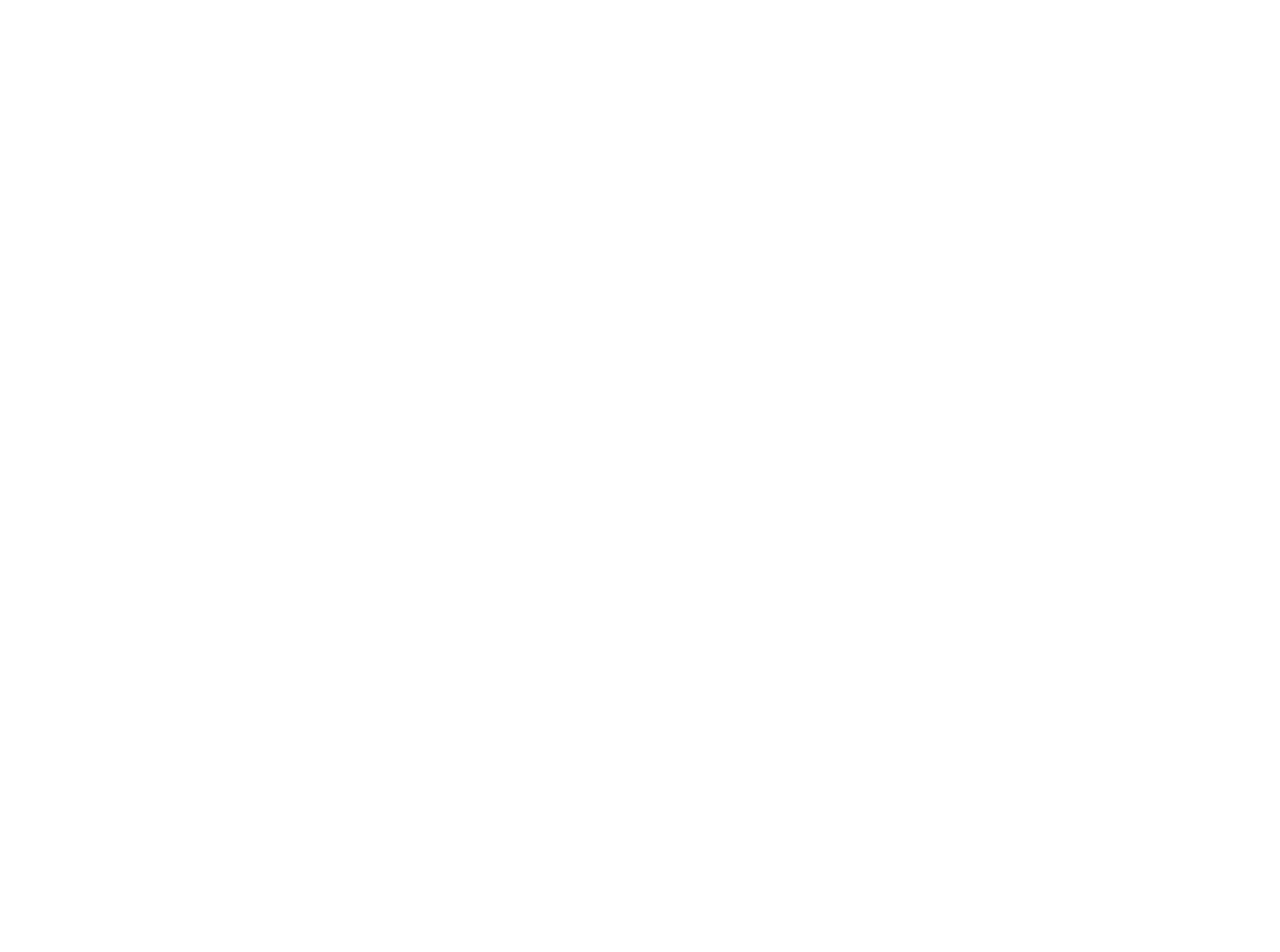
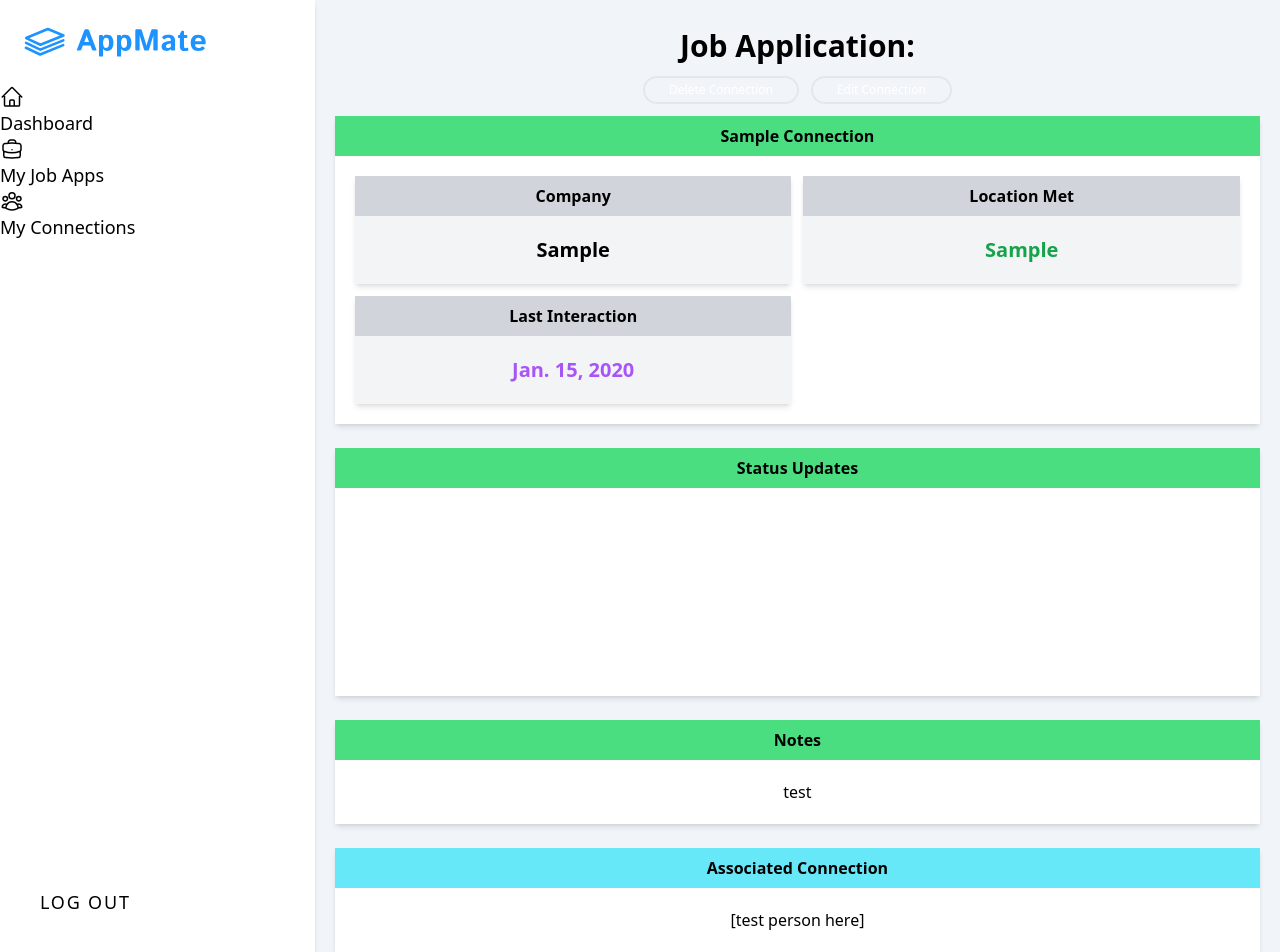
Before and after one commit to reiduf/appMate, a Django app: page /connections/1 in a window 1280 px wide. Before the commit the page is empty. Run offline with Django 4.2, Linux system fonts and the light colour scheme; a user stored in the database is signed in; tables that the repository leaves empty hold one stand-in row (values such as "Sample post"); some libraries are stand-ins or nearby versions.

Commit message:
set interaction date

```diff
--- a/main_app/templates/connections/detail.html
+++ b/main_app/templates/connections/detail.html
@@ -0,0 +1,121 @@
+{% extends 'base.html' %}
+{% block content %}
+
+
+<!-- gray section container -->
+<section class="xl:h-screen text-center md:text-left h-fit py-7 2xl:px-12 lg:px-5 px-8 xl:w-full">
+    <div class="flex flex-col 2xl:flex-row gap-3 items-center justify-between">
+        <h1 class="font-primary text-primary font-bold text-3xl capitalize text-pretty">
+            Job Application:
+        </h1>
+        <div class="flex text-center">
+            <a href="{% url 'connections_delete' connection.id %}"
+                class=" mr-3 button-text bg-primary border-2 border-primary text-white text-xs px-6 py-1 rounded-full hover:text-primary hover:bg-white transition duration-300">
+                Delete Connection
+            </a>
+            <a href="{% url 'connections_update' connection.id %}"
+                class="button-text bg-primary border-2 border-primary text-white text-xs px-6 py-1 rounded-full hover:text-primary hover:bg-white transition duration-300">
+                Edit Connection
+            </a>
+        </div>
+    </div>
+
+    <section>
+        <!-- job details top card -->
+        <div class="card my-3 min-h-fit text-center shadow-md w-full">
+            <!-- job details green header -->
+            <div class="bg-green-400 flex items-center justify-start p-2">
+                <h4 class="font-semibold mx-auto my-auto capitalize">
+                    {{connection.name}}
+                </h4>
+            </div>
+
+            <div class="grid grid-cols-1 2xl:grid-cols-4 md:grid-cols-2 items-center gap-3 p-5 bg-white ">
+                <!-- inner cards here -->
+                <div class="card w-full min-h-fit text-center shadow-md">
+                    <div class="bg-gray-300 flex items-center justify-start p-2">
+                        <h4 class="font-semibold mx-auto">Company</h4>
+                    </div>
+                    <div class="flex-col justify-center items-center p-5 bg-gray-100">
+                        <p class="font-primary xl:text-xl text-4xl font-bold text-primary">
+                           {{connection.company}}
+                        </p>
+                    </div>
+                </div>
+                <!-- end card -->
+                <div class="card w-full min-h-fit text-center shadow-md">
+                    <div class="bg-gray-300 flex items-center justify-start p-2">
+                        <h4 class="font-semibold mx-auto">Location Met</h4>
+                    </div>
+                    <div class="flex-col justify-center items-center p-5 bg-gray-100">
+                        <p class="font-primary xl:text-xl text-4xl font-bold text-green-600">
+                             {{connection.location}}
+                        </p>
+                    </div>
+                </div>
+                <!-- end card -->
+                <div class="card w-full min-h-fit text-center shadow-md">
+                    <div class="bg-gray-300 flex items-center justify-start p-2">
+                        <h4 class="font-semibold mx-auto">Last Interaction</h4>
+                    </div>
+                    <div class="flex-col justify-center items-center p-5 bg-gray-100">
+                        {% if interactions.count %}
+                            {% for interaction in connection.interaction_set.all %}
+                                {% if forloop.last %}
+                                    <p class="font-primary xl:text-xl text-4xl font-bold text-purple-500 capitalize">
+                                        {{interaction.date}}
+                                    </p>
+                                {% endif %}
+                            {% endfor %}
+                        {% else %}
+                            <p class="font-primary xl:text-xl text-4xl font-bold text-purple-500 capitalize">
+                                None
+                            </p>
+                        {% endif %}
+                    </div>
+                </div>
+            </div>
+        </div>
+    </section>
+
+    <!-- notes, connections, updates, etc. -->
+    <section class="grid 2xl:grid-cols-2 2xl:grid-rows-2 grid-cols-1 gap-6 mt-6">
+        <!-- status updates -->
+        <div class="card min-h-fit text-center shadow-md row-span-2 bg-white">
+            <div class="bg-green-400 flex items-center justify-start p-2">
+                <h4 class="font-semibold mx-auto">Status Updates</h4>
+            </div>
+            <div class="flex flex-col items-start p-5 bg-white min-h-52">
+            </div>
+        </div>
+
+        <!-- notes -->
+        <div class="card min-h-fit text-center shadow-md bg-white">
+            <div class="bg-green-400 flex items-center justify-start p-2">
+                <h4 class="font-semibold mx-auto">Notes</h4>
+            </div>
+            <div class="flex-col justify-center items-center p-5">
+                <p class="font-primary text-md font-normal">
+                    test
+                </p>
+            </div>
+        </div>
+
+        <!-- Connection card -->
+        <div class="min-h-fit card text-center shadow-md bg-white">
+            <div class="bg-cyan-300 flex items-center justify-start p-2">
+                <h4 class="font-semibold mx-auto">Associated Connection</h4>
+            </div>
+            <div class="flex flex-col justify-center items-center p-5 bg-white min-h-fit">
+                <p class="font-primary text-md font-normal">
+                    [test person here]
+                </p>
+            </div>
+        </div>
+    </section>
+</section>
+
+
+
+
+{% endblock %}
--- a/main_app/templates/connections/index.html
+++ b/main_app/templates/connections/index.html
@@ -13,7 +13,7 @@
     </div>
 
     <!-- Connections container -->
-    <div class="grid grid-cols-3 gap-3">
+    <div class="grid xl:grid-cols-3 grid-cols-1 gap-3">
       <!-- Start forEach / Cards go here -->
       {% for connection in connections %}
         <a href="{% url 'connections_detail' connection.id %}">
```
